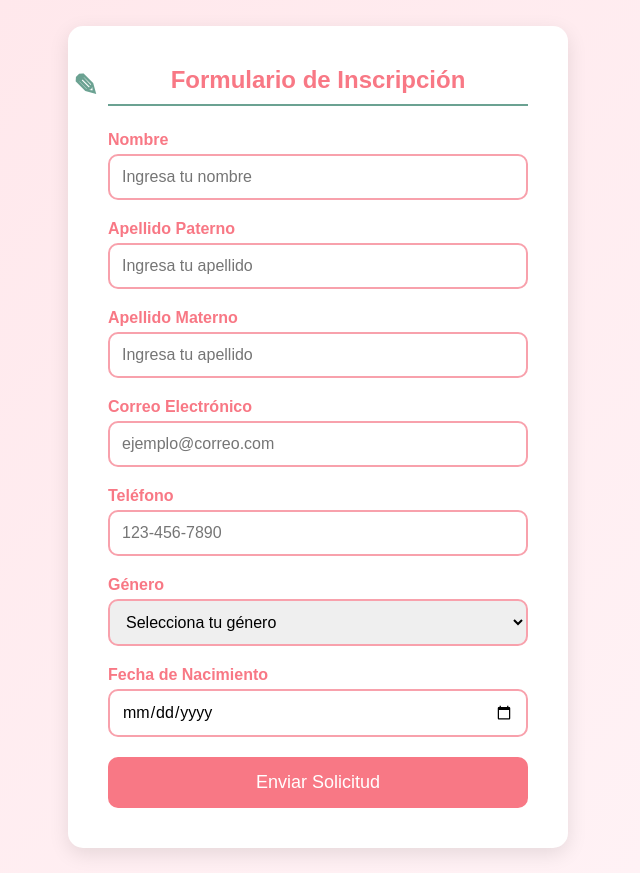
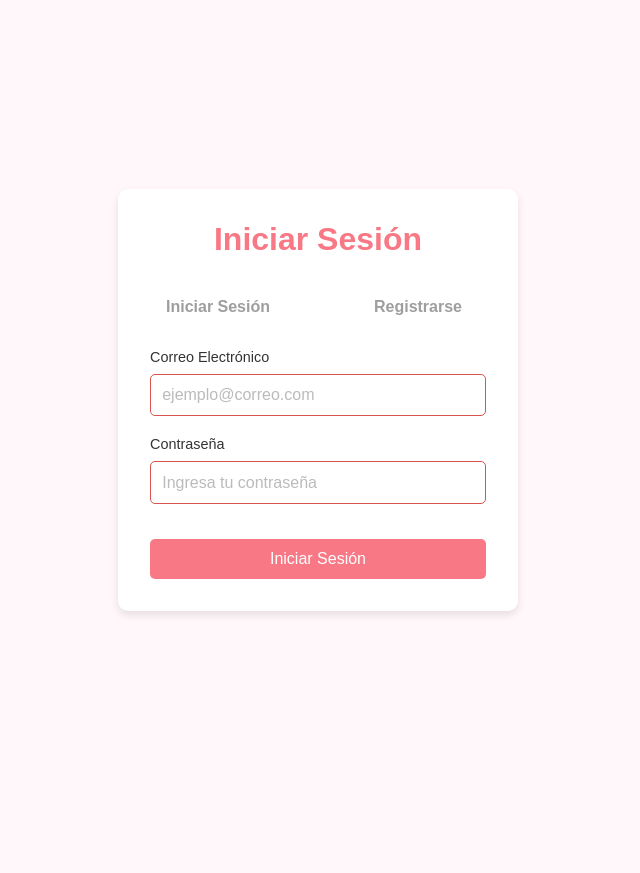
Before and after one commit to ItsJorgeRdz03/Ejemplo-Reposteria-Web, a website: page static/pages/login.html in a window 1280 px wide. Shown: the whole page, without its empty margins (322-962 px from the left). After the commit the page ends 800 px from the top, so only its background shows below. Drawn offline with Linux system fonts and the light colour scheme; files that its build step writes are made by us from their sources.

Commit message:
Añadido selector para iniciar sesion o registrarse

```diff
--- a/static/pages/login.html
+++ b/static/pages/login.html
@@ -3,14 +3,27 @@
   <head>
     <meta charset="UTF-8" />
     <meta name="viewport" content="width=device-width, initial-scale=1.0" />
-    <title>Formulario de Inscripción</title>
+    <title>Login y Registro</title>
     <link rel="stylesheet" href="/style/loginStyle.css" />
   </head>
   <body>
     <div class="form-container">
-      <h1>Formulario de Inscripción</h1>
+      <h1 id="form-title">Iniciar Sesión</h1>
+
+      <!-- Botones para alternar entre Login y Registro -->
+      <div class="toggle-buttons">
+        <a type="button" id="loginBtn" onclick="showLogin()">
+          Iniciar Sesión
+        </a>
+        <a type="button" id="registerBtn" onclick="showRegister()">
+          Registrarse
+        </a>
+      </div>
+
+      <!-- Formulario compartido para Login y Registro -->
       <form id="form">
-        <div class="name-form">
+        <!-- Campos adicionales para el registro -->
+        <div class="name-form" id="registerFields" style="display: none">
           <div class="form-group">
             <label for="nombre">Nombre</label>
             <input
@@ -44,18 +57,6 @@
               oninvalid="this.setCustomValidity('Por favor rellena este campo')"
             />
           </div>
-        </div>
-        <div class="form-group">
-          <label for="correo">Correo Electrónico</label>
-          <input
-            type="email"
-            id="correo"
-            name="correo"
-            placeholder="ejemplo@correo.com"
-            required
-            oninvalid="this.setCustomValidity('Por favor rellena este campo')"
-          />
-        </div>
           <div class="form-group">
             <label for="telefono">Teléfono</label>
             <input
@@ -76,7 +77,7 @@
               oninvalid="this.setCustomValidity('Por favor rellena este campo')"
             >
               <option value="" disabled selected>Selecciona tu género</option>
-            <option value=Hombre">Hombre</option>
+              <option value="Hombre">Hombre</option>
               <option value="Mujer">Mujer</option>
               <option value="Otro">Otro</option>
             </select>
@@ -91,12 +92,36 @@
               oninvalid="this.setCustomValidity('Por favor rellena este campo')"
             />
           </div>
+        </div>
 
+        <!-- Campos comunes para Login y Registro -->
+        <div class="form-group">
+          <label for="correo">Correo Electrónico</label>
+          <input
+            type="email"
+            id="correo"
+            name="correo"
+            placeholder="ejemplo@correo.com"
+            required
+            oninvalid="this.setCustomValidity('Por favor rellena este campo')"
+          />
+        </div>
+        <div class="form-group">
+          <label for="password">Contraseña</label>
+          <input
+            type="password"
+            id="password"
+            name="password"
+            placeholder="Ingresa tu contraseña"
+            required
+            oninvalid="this.setCustomValidity('Por favor rellena este campo')"
+          />
+        </div>
         <div class="data-group">
-          <button type="submit" id="SendBtn">Enviar Solicitud</button>
+          <button type="submit" id="sendBtn">Iniciar Sesión</button>
         </div>
       </form>
     </div>
-    <script src="scripts/script.js"></script>
+    <script src="/script/loginScript.js"></script>
   </body>
 </html>
--- a/static/styles/loginStyle.css
+++ b/static/styles/loginStyle.css
@@ -1,119 +1,131 @@
-* {
+/* Configuración básica */
+*,
+*::before,
+*::after {
   box-sizing: border-box;
   margin: 0;
   padding: 0;
-  font-family: "Arial", sans-serif;
 }
 
-/* Fondo */
 body {
-  background: linear-gradient(
-    135deg,
-    #ffe6ea,
-    #fff4f7
-  ); /* Rosa pastel muy suave */
+  font-family: "Arial", sans-serif;
+  background-color: #fff7f9; /* Fondo suave para una apariencia elegante */
   display: flex;
+  align-items: center;
   justify-content: center;
-  align-items: center;
   min-height: 100vh;
+  color: #333;
+}
+
+h1 {
+  color: #f87885; /* Color rosa pastel para el título */
+  text-align: center;
+  font-size: 2em;
+  margin-bottom: 1em;
 }
 
 /* Contenedor del formulario */
 .form-container {
-  background-color: #ffffff; /* Fondo blanco */
-  padding: 40px;
-  border-radius: 15px;
-  box-shadow: 0 6px 20px rgba(0, 0, 0, 0.1);
-  max-width: 500px;
+  background-color: #ffffff;
+  border-radius: 10px;
+  box-shadow: 0 4px 8px rgba(0, 0, 0, 0.1);
+  margin: 2em 0;
+  padding: 2em 0;
   width: 100%;
-  transition: transform 0.3s ease;
-  margin: 2% 0;
+  max-width: 400px;
+  text-align: center;
 }
 
-h1 {
-  text-align: center;
-  color: #f87885; /* Rosa pastel principal */
-  margin-bottom: 25px;
-  font-size: 24px;
-  border-bottom: 2px solid #6ba292; /* Verde menta oscuro */
-  padding-bottom: 10px;
-  position: relative;
+#form-title,
+#form {
+  padding: 0 2em;
 }
 
-/* Ícono antes del título */
-h1:before {
-  content: "✎";
-  font-size: 30px;
-  position: absolute;
-  top: 50%;
-  left: -35px;
-  transform: translateY(-50%);
-  color: #6ba292; /* Verde menta oscuro */
+/* Botones de alternancia */
+.toggle-buttons {
+  display: flex;
+  margin-bottom: 1.5em;
 }
 
-.form-group {
-  margin-bottom: 20px;
+.toggle-buttons a {
+  background-color: white; /* Botones en color rosa pastel */
+  border: none;
+  color: #9e9e9e;
+  font-size: 1em;
+  font-weight: bolder;
+  width: 50%;
+  padding: 0.5em 1em;
+  cursor: pointer;
+  transition: background-color 0.3s;
 }
 
-/* Etiquetas */
-label {
-  display: block;
-  margin-bottom: 5px;
-  font-weight: bold;
-  color: #f87885; /* Rosa pastel principal */
+.toggle-buttons a:hover {
+  background-color: white;
+  background-image: linear-gradient(
+    white,
+    #dbd3d3
+  ); /* Color más oscuro para hover */
+  color: #e0656f;
+  border-color: #e0656f;
+  border-style: none none solid none;
 }
 
-input[type="text"],
-input[type="email"],
-input[type="tel"],
-input[type="date"],
-select,
-textarea {
-  width: 100%;
-  padding: 12px;
-  border-radius: 10px;
-  border: 2px solid #f8a1ac; /* Bordes rosa pastel */
-  font-size: 16px;
-  transition: border-color 0.3s ease, background-color 0.3s ease;
+/* Campos del formulario */
+.form-group {
+  margin-bottom: 1.2em;
+  text-align: left;
 }
 
-/* Efecto de enfoque en los campos de entrada */
-input[type="text"]:focus,
-input[type="email"]:focus,
-input[type="tel"]:focus,
-input[type="date"]:focus,
-select:focus,
-textarea:focus {
-  border-color: #6ba292; /* Verde menta oscuro */
-  background-color: #ffe6ea; /* Rosa muy claro */
+.form-group label {
+  font-size: 0.9em;
+  color: #333;
+}
+
+.form-group input,
+.form-group select {
+  width: 100%;
+  padding: 0.7em;
+  font-size: 1em;
+  border: 1px solid #ddd;
+  border-radius: 5px;
+  margin-top: 0.5em;
+}
+
+input::placeholder {
+  color: #bbb;
+}
+
+input:focus,
+select:focus {
   outline: none;
+  border-color: #f87885;
+  box-shadow: 0 0 5px rgba(248, 120, 133, 0.5);
 }
 
 /* Botón de enviar */
-button[type="submit"] {
+.data-group button {
   width: 100%;
-  padding: 15px;
-  background-color: #f87885; /* Rosa pastel principal */
+  padding: 0.7em;
+  font-size: 1em;
+  background-color: #f87885;
   border: none;
   color: white;
-  font-size: 18px;
-  border-radius: 10px;
+  border-radius: 5px;
   cursor: pointer;
-  transition: background-color 0.3s ease;
+  transition: background-color 0.3s;
+  margin-top: 1em;
 }
 
-/* Hover en botón de enviar */
-button[type="submit"]:hover {
-  background-color: #f55f6c; /* Rosa pastel más oscuro */
+.data-group button:hover {
+  background-color: #e0656f;
 }
 
-/* Efecto al hacer clic en botón */
-button[type="submit"]:active {
-  background-color: #f87885; /* Mantiene el tono inicial */
-  transform: translateY(2px);
+/* Estilos de mensaje de error */
+input:invalid {
+  border-color: #d9534f; /* Rojo para campos inválidos */
 }
 
-/* Área de texto */
-textarea {
-  resize: none;
+input:invalid:focus {
+  border-color: #d9534f;
+  box-shadow: 0 0 5px rgba(217, 83, 79, 0.5);
 }
```
Also changed, not shown: static/scripts/loginScript.js (added, +65 -0 lines). Lines whose indentation alone changed are shown as unchanged.
